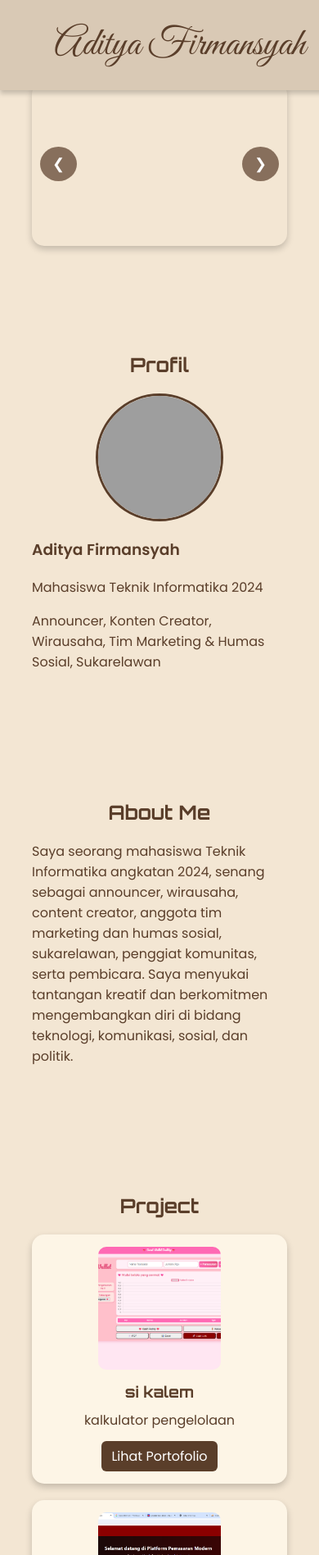
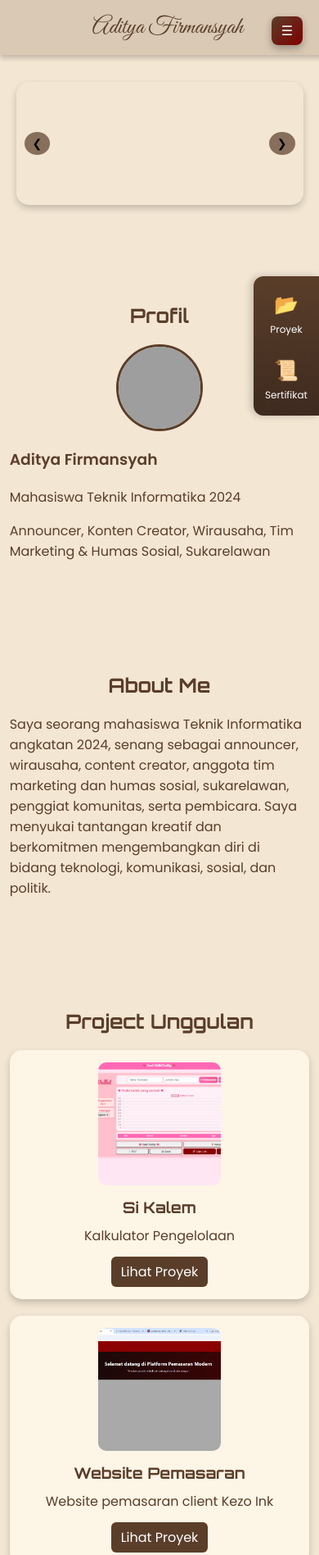
Before and after one commit to GORILAPINK/adityafir.github.io, a plain HTML site: page index.html in a window 390 px wide. Shown: the top 1897 px of the page at 82% size. Drawn offline with Linux system fonts and the light colour scheme; grey boxes are pictures that could not be loaded.

Commit message:
perbaikan

```diff
--- a/index.html
+++ b/index.html
@@ -7,15 +7,14 @@
 <link href="https://fonts.googleapis.com/css2?family=Orbitron:wght@400;700&family=Great+Vibes&family=Poppins:wght@300;400;600&display=swap" rel="stylesheet">
 <style>
 body {
-  font-family:'Poppins', sans-serif;
-  margin:0; padding:0;
-  background:#f3e6d3;
-  color:#5a3e2a;
+  font-family:'Poppins', sans-serif; margin:0; padding:0; background:#f3e6d3; color:#5a3e2a;
 }
+
+/* Header */
 header {
   background:#d9c9b5;
   text-align:center;
-  padding:25px;
+  padding:25px 10px;
   font-family:'Great Vibes', cursive;
   font-size:3rem;
   position:fixed;
@@ -26,9 +25,78 @@ header {
 }
 .spacer { height:100px; }
 
+/* Sidebar Kanan Modern */
+.sidebar {
+  position: fixed;
+  top: 50%;
+  right: 0;
+  transform: translateY(-50%);
+  width: 80px;
+  background: linear-gradient(180deg, #5a3e2a, #3e2a1f);
+  backdrop-filter: blur(10px);
+  border-radius: 12px 0 0 12px;
+  display: flex;
+  flex-direction: column;
+  align-items: center;
+  gap: 20px;
+  padding: 15px 0;
+  box-shadow: -3px 0 10px rgba(0,0,0,0.2);
+  transition: right 0.3s ease, width 0.3s ease;
+  z-index: 2000;
+}
+.sidebar a {
+  text-decoration:none;
+  display: flex;
+  flex-direction: column;
+  align-items: center;
+  justify-content: center;
+  width: 60px;
+  height: 60px;
+  font-size: 24px;
+  color: #fff;
+  border-radius: 12px;
+  transition: all 0.3s ease;
+  cursor: pointer;
+}
+.sidebar a div {
+  font-size: 12px;
+  margin-top:4px;
+  text-align:center;
+}
+.sidebar a:hover {
+  background: rgba(255,255,255,0.2);
+  transform: scale(1.2);
+  box-shadow: 0 4px 12px rgba(0,0,0,0.3);
+}
+.sidebar.closed { width: 0; right: -80px; }
+
+/* Tombol toggle sidebar */
+.openbtn {
+  font-size:18px;
+  cursor:pointer;
+  background: linear-gradient(135deg,#5a3e2a,maroon);
+  color: white;
+  padding:10px 15px;
+  border:none;
+  position:fixed;
+  top:20px;
+  right:20px;
+  border-radius:8px;
+  z-index:2100;
+  box-shadow:0 4px 10px rgba(0,0,0,0.3);
+  transition:0.3s;
+}
+.openbtn:hover {
+  background: linear-gradient(135deg,#3e2a1f,maroon);
+  transform: scale(1.05);
+}
+
+/* Konten utama */
+#main { transition: margin-right .4s; padding:0; }
+
 /* Slider */
 .slider {
-  width:80%;
+  width:90%;
   max-width:700px;
   height:200px;
   margin:0 auto 50px auto;
@@ -37,123 +105,101 @@ header {
   position:relative;
   box-shadow:0 4px 8px rgba(0,0,0,0.2);
 }
-.slides {
-  display:flex;
-  width:300%;
-  height:100%;
-  transition:0.5s;
-}
-.slide {
-  width:100%;
-  height:100%;
-  background-size:cover;
-  background-position:center;
-}
-
-/* Tombol panah */
+.slides { display:flex; width:300%; height:100%; transition:0.5s; }
+.slide { width:100%; height:100%; background-size:cover; background-position:center; }
 .arrow {
-  position:absolute;
-  top:50%;
-  transform:translateY(-50%);
-  background:rgba(90,62,42,0.7);
-  color:#fff;
-  border:none;
-  padding:10px 15px;
-  border-radius:50%;
-  cursor:pointer;
-  font-size:18px;
+  position:absolute; top:50%; transform:translateY(-50%);
+  background:rgba(90,62,42,0.7); color:black; border:none;
+  padding:10px 15px; border-radius:50%; cursor:pointer; font-size:18px;
 }
 .arrow:hover { background:rgba(90,62,42,1); }
 .arrow-left { left:10px; }
 .arrow-right { right:10px; }
 
-section { padding:60px 10%; }
+/* Profil & Sections */
+section { padding:60px 5%; max-width:1000px; margin:0 auto; }
 h2 { text-align:center; margin-bottom:20px; font-family:'Orbitron',sans-serif; }
+img.profile-img { width:150px; height:150px; border-radius:50%; border:3px solid #5a3e2a; display:block; margin:20px auto; object-fit:cover; }
 
-img.profile-img {
-  width:150px;
-  height:150px;
-  border-radius:50%;
-  border:3px solid #5a3e2a;
-  display:block;
-  margin:20px auto;
-  object-fit:cover;
-}
-
+/* Cards */
 .cards {
   display:grid;
   grid-template-columns:repeat(auto-fit,minmax(250px,1fr));
   gap:20px;
   margin:20px auto;
 }
-
 .card {
-  background:#fdf5e6;
-  border-radius:15px;
-  padding:15px;
+  background:#fdf5e6; border-radius:15px; padding:15px;
   box-shadow:0 4px 8px rgba(0,0,0,0.2);
-  display:flex;
-  flex-direction:column;
-  align-items:center;
-  text-align:center;
+  display:flex; flex-direction:column; align-items:center; text-align:center;
+  transition: transform 0.3s ease, box-shadow 0.3s ease;
 }
-
-.card img {
-  width:150px;
-  height:150px;
-  border-radius:10px;
-  object-fit:cover;
-  margin-bottom:10px;
-}
-
+.card:hover { transform: scale(1.03); box-shadow:0 6px 15px rgba(0,0,0,0.3);}
+.card img { width:100%; max-width:150px; height:150px; border-radius:10px; object-fit:cover; margin-bottom:10px; }
 .card h3 { margin:5px 0; font-family:'Orbitron',sans-serif; }
 .card p { margin:5px 0; }
-.card a {
-  text-decoration:none;
-  background:#5a3e2a;
-  color:#fff;
-  padding:6px 12px;
-  border-radius:6px;
-  margin-top:8px;
-}
+.card a { text-decoration:none; background:#5a3e2a; color:#fff; padding:6px 12px; border-radius:6px; margin-top:8px; }
 .card a:hover { background:#3e2a1f; }
 
+/* Edu / Work */
 .edu-work {
-  max-width:700px;
-  margin:10px auto;
-  text-align:left;
-  background:#fdf5e6;
-  border-radius:10px;
-  padding:15px;
+  max-width:700px; margin:10px auto; text-align:left;
+  background:#fdf5e6; border-radius:10px; padding:15px;
   box-shadow:0 4px 8px rgba(0,0,0,0.2);
 }
 .edu-work h3 { margin-bottom:5px; font-family:'Orbitron',sans-serif; }
 .edu-work p { margin:0 0 10px 0; }
 
-.contact, .social {
-  text-align:center; margin-top:20px;
-}
+/* Contact / Social */
+.contact, .social { text-align:center; margin-top:20px; }
 .contact a, .social a {
-  text-decoration:none;
-  margin:0 5px;
+  text-decoration:none; margin:5px 3px;
   padding:6px 12px;
-  background:#5a3e2a;
-  color:#fff;
-  border-radius:6px;
+  background:#5a3e2a; color:#fff; border-radius:6px;
+  display:inline-block;
 }
 .contact a:hover, .social a:hover { background:#3e2a1f; }
 
-footer {
-  background:#d9c9b5;
-  color:#5a3e2a;
-  text-align:center;
-  padding:25px;
-  font-family:'Poppins',sans-serif;
+/* Footer */
+footer { background:#d9c9b5; color:#5a3e2a; text-align:center; padding:25px; font-family:'Poppins',sans-serif; }
+
+/* Responsive */
+@media (max-width:768px) {
+  header { font-size:2.2rem; padding:20px 10px; }
+  .openbtn { font-size:16px; padding:8px 12px; }
+  .slider { height:180px; }
+  .arrow { padding:8px 12px; font-size:16px; }
+  img.profile-img { width:120px; height:120px; }
+  section { padding:50px 3%; }
+}
+@media (max-width:480px) {
+  header { font-size:1.8rem; padding:15px 10px; }
+  .slider { height:150px; }
+  .arrow { padding:6px 10px; font-size:14px; }
+  img.profile-img { width:100px; height:100px; }
+  .cards { grid-template-columns:1fr; }
+  .edu-work { padding:10px; }
 }
 </style>
 </head>
 <body>
 
+<!-- Tombol toggle -->
+<button class="openbtn" onclick="toggleNav()">☰</button>
+
+<!-- Sidebar kanan -->
+<div id="mySidebar" class="sidebar">
+  <a href="proyek.html">
+    📂
+    <div>Proyek</div>
+  </a>
+  <a href="sertifikat.html">
+    📜
+    <div>Sertifikat</div>
+  </a>
+</div>
+
+<div id="main">
   <header>Aditya Firmansyah</header>
   <div class="spacer"></div>
 
@@ -185,19 +231,19 @@ footer {
 
   <!-- Projects -->
   <section id="projects">
-  <h2>Project</h2>
+    <h2>Project Unggulan</h2>
     <div class="cards">
       <div class="card">
-      <img src="si kalem.png" alt="Project 1">
-      <h3>si kalem</h3>
-      <p>kalkulator pengelolaan</p>
-      <a href="https://example.com/project1" target="_blank">Lihat Portofolio</a>
+        <img src="si kalem.png" alt="Proyek 1">
+        <h3>Si Kalem</h3>
+        <p>Kalkulator Pengelolaan</p>
+        <a href="proyek.html">Lihat Proyek</a>
       </div>
       <div class="card">
-      <img src="kenzo.ink.png" alt="Project 2">
-      <h3>website pemasaran</h3>
-      <p>website pemasaran client kezo ink</p>
-      <a href="https://example.com/project2" target="_blank">Lihat Portofolio</a>
+        <img src="kenzo.ink.png" alt="Proyek 2">
+        <h3>Website Pemasaran</h3>
+        <p>Website pemasaran client Kezo Ink</p>
+        <a href="proyek.html">Lihat Proyek</a>
       </div>
     </div>
   </section>
@@ -247,28 +293,28 @@ footer {
   <footer>
     <p>© 2025 Aditya Firmansyah. All Rights Reserved.</p>
   </footer>
+</div>
 
 <script>
+/* Toggle Sidebar */
+let sidebar = document.getElementById('mySidebar');
+let sidebarOpen = true;
+function toggleNav() {
+  if(sidebarOpen) {
+    sidebar.classList.add('closed');
+    sidebarOpen = false;
+  } else {
+    sidebar.classList.remove('closed');
+    sidebarOpen = true;
+  }
+}
+
+/* Slider */
 const slides = document.getElementById('slides');
 let index = 0;
-
-function updateSlide(){
-  slides.style.transform = `translateX(-${index * 100}%)`;
-}
-
-function nextSlide(){
-  index++;
-  if(index >= slides.children.length) index = 0;
-  updateSlide();
-}
-
-function prevSlide(){
-  index--;
-  if(index < 0) index = slides.children.length - 1;
-  updateSlide();
-}
-
-// Slider otomatis
+function updateSlide(){ slides.style.transform = `translateX(-${index * 100}%)`; }
+function nextSlide(){ index++; if(index >= slides.children.length) index = 0; updateSlide(); }
+function prevSlide(){ index--; if(index < 0) index = slides.children.length - 1; updateSlide(); }
 setInterval(nextSlide, 4000);
 </script>
 
```
Lines whose indentation alone changed are shown as unchanged.
